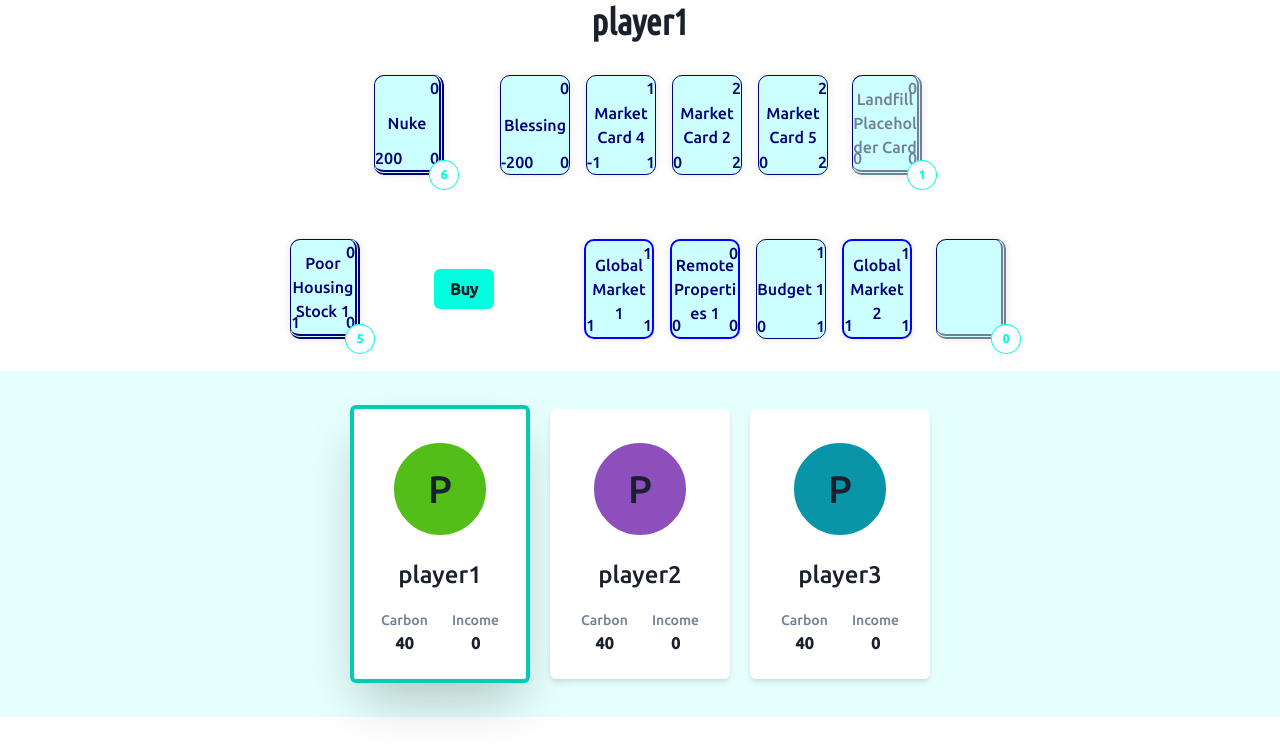
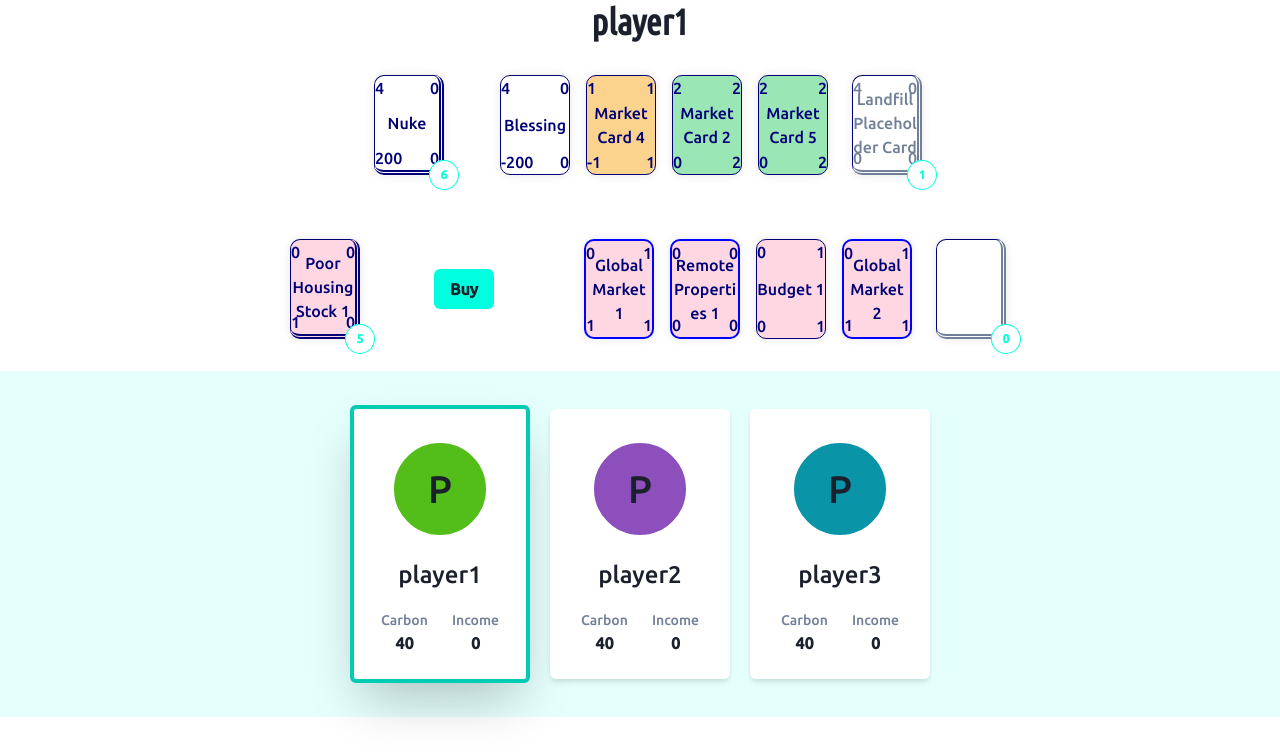
Before and after one commit to FranciscoRossoR/carbon_test, a Next.js app: page / in a window 1280 px wide. Both pictures are taken after a click on the button "Start". Shown: the top 756 px of the page. Built offline with nearby package versions, Linux system fonts and the light colour scheme.

Commit message:
feat: add basic sector card style

```diff
--- a/src/components/PlayingCard.tsx
+++ b/src/components/PlayingCard.tsx
@@ -12,6 +12,7 @@ const PlayingCard = (props: ICardProps) => {
         cost,
         income,
         carbon,
+        sector,
         size,
         variant,
         sx,
@@ -21,7 +22,7 @@ const PlayingCard = (props: ICardProps) => {
     } = props
 
     // Build the card style from the particular app style (styles), general card style
-    const PlayingCardStyle = useStyleConfig('PlayingCard', { size, variant })
+    const PlayingCardStyle = useStyleConfig('PlayingCard', { size, variant: sector })
     const cardStyle = {
         display: 'block',
         '& > *': { textAlign: 'center' },
@@ -69,12 +70,20 @@ const PlayingCard = (props: ICardProps) => {
         bottom:0
     }
 
+    // Sector Style
+    const sectorStyle = {
+        position: 'absolute',
+        left: 0,
+        top: 0
+    }
+
     return (
         <Box sx={boxStyle} onClick={onClick} {...boxProps}>
             <Text sx={costStyle}>{cost}</Text>
             <Text sx={textStyle}>{name}</Text>
             <Text sx={incomeStyle}>{income}</Text>
             <Text sx={carbonStyle}>{carbon}</Text>
+            <Text sx={sectorStyle}>{sector}</Text>
         </Box>
     )
 
--- a/src/components/layout/DrawPanel.tsx
+++ b/src/components/layout/DrawPanel.tsx
@@ -68,6 +68,7 @@ export default observer (class DrawPanel extends React.Component<IDrawPanelProps
                                 cost={drawDeckCard?.cost}
                                 income={drawDeckCard?.income}
                                 carbon={drawDeckCard?.carbon}
+                                sector={drawDeckCard?.sector}
                             />
                             <Badge
                                 variant="outline"
@@ -103,6 +104,7 @@ export default observer (class DrawPanel extends React.Component<IDrawPanelProps
                                             cost={c.cost}
                                             income={c.income}
                                             carbon={c.carbon}
+                                            sector={c.sector}
                                             interactableCardProps={canActivate}
                                             onClick={handleCardClick}
                                         />
@@ -117,6 +119,7 @@ export default observer (class DrawPanel extends React.Component<IDrawPanelProps
                                 cost={recyclePileCard?.cost}
                                 income={recyclePileCard?.income}
                                 carbon={recyclePileCard?.carbon}
+                                sector={recyclePileCard?.sector}
                                 color="gray.500"/>
                             <Badge
                                 variant="outline"
--- a/src/components/layout/MarketPanel.tsx
+++ b/src/components/layout/MarketPanel.tsx
@@ -58,6 +58,7 @@ export default observer(class MarketPanel extends React.Component<IMarketPanelPr
                                 cost={marketDeckCard?.cost}
                                 income={marketDeckCard?.income}
                                 carbon={marketDeckCard?.carbon}
+                                sector={marketDeckCard?.sector}
                             />
                             <Badge
                                 variant="outline"
@@ -83,6 +84,7 @@ export default observer(class MarketPanel extends React.Component<IMarketPanelPr
                                             cost={c.cost}
                                             income={c.income}
                                             carbon={c.carbon}
+                                            sector={c.sector}
                                             interactableCardProps={canBeBought}
                                             onClick={handleCardClick}
                                         />
@@ -97,6 +99,7 @@ export default observer(class MarketPanel extends React.Component<IMarketPanelPr
                                 cost={landfillPileCard?.cost}
                                 income={landfillPileCard?.income}
                                 carbon={landfillPileCard?.carbon}
+                                sector={landfillPileCard?.sector}
                                 color="gray.500" />
                             <Badge
                                 variant="outline"
--- a/src/entities/carboncityzero/carbonCityZeroCard.ts
+++ b/src/entities/carboncityzero/carbonCityZeroCard.ts
@@ -12,7 +12,8 @@ export enum Sector {
 export interface ICarbonCityZeroCard extends ICard {
     cost: number,
     income: number,
-    carbon: number
+    carbon: number,
+    sector: Sector
 }
 
 export class CarbonCityZeroCard extends Card {
--- a/src/theme/index.ts
+++ b/src/theme/index.ts
@@ -26,15 +26,28 @@ const theme = extendTheme({
     components: {
         PlayingCard: {
             baseStyle: (colorMode: ColorMode) => ({
-                bg: colorMode === 'dark' ? 'white' : 'cards.500',
                 borderColor: 'cards.100',
                 borderWidth: '1px',
                 borderStyle: 'solid',
-                color: colorMode === 'dark' ? 'cards.100' : 'cards.100',
+                color: 'cards.100',
                 boxShadow: '0px 0px 10px rgba(0, 0, 0.8, 0.1)',
                 h: '100px',
                 w: '70px',
             }),
+            variants: {
+                0: {
+                    bg: "pink.100"
+                },
+                1: {
+                    bg: "orange.200"
+                },
+                2: {
+                    bg: "green.200"
+                },
+                3: {
+                    bg: "blue.200"
+                }
+            }
         },
     },
 
```
